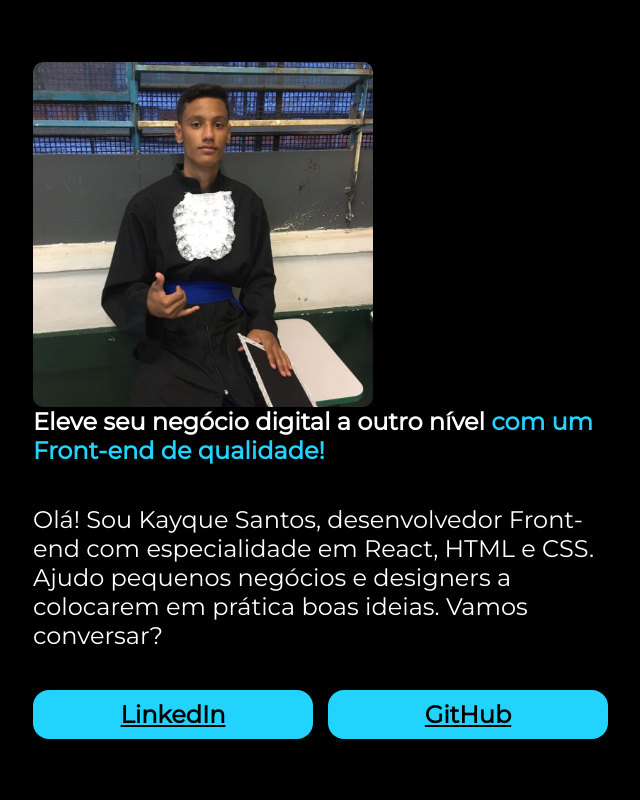
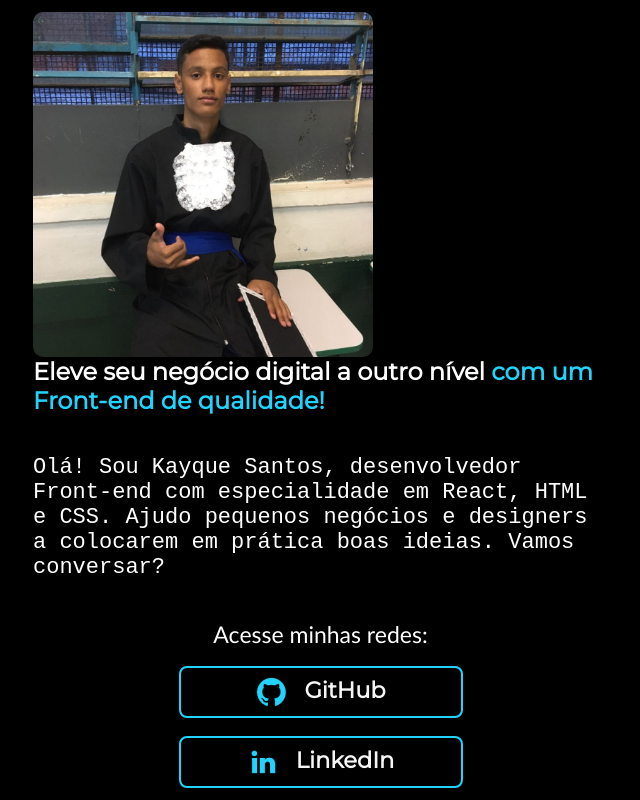
Before and after one commit to KayqueSanto/portifolio, a plain HTML site: page index.html in a window 1280 px wide. Shown: the whole page, without its empty margins (191-831 px from the left). Drawn offline with Linux system fonts and the light colour scheme.

Commit message:
19.05.2023

```diff
--- a/index.html
+++ b/index.html
@@ -24,8 +24,10 @@
             <p class="texto">Olá! Sou Kayque Santos, desenvolvedor Front-end com especialidade em React, HTML e CSS. Ajudo pequenos negócios e designers a colocarem em prática boas ideias. Vamos conversar?
             </p>
            <div class="botoes">
-           <a class="botoes__medidas" href="https://www.linkedin.com/in/kayque-santos-9a8115189/">LinkedIn</a>
-           <a class="botoes__medidas" href="https://github.com/KayqueSanto">GitHub</a>
+            <h2 class="h2">Acesse minhas redes:</h2>
+            <a class="botoes__medidas" href="https://github.com/KayqueSanto"> <img src="imagens/github.png" alt="GitHub"> GitHub</a>
+           <a class="botoes__medidas" href="https://www.linkedin.com/in/kayque-santos-9a8115189/"><img src="imagens/linkedin.png" alt="LinkedIn">LinkedIn</a>
+
            </div>
         </section>
 
--- a/style.css
+++ b/style.css
@@ -54,27 +54,37 @@ body {
 }
 
 .texto {
-    font-size: 24px;
+    font-size: 22px;
+    font-family:'Courier New', Courier, monospace
 }
 
 .botoes {
     display: flex;
+    flex-direction: column;
     justify-content: space-between;
-    font-family:#000000;
+    align-items: center;
+    gap: 18px;
 }
 
 /* o valor none é responsável por limpar as decorações do elemento âncora, a propriedade border-radius torna as bordas dos links arredondadas. */
 
 .botoes__medidas {
-    background-color: #22d4fd;
     width: 280px;
     text-align: center;
-    border-radius: 16px;
-    font-size: 24px;
-    padding: 10px 0;
+    border-radius: 8px;
+    font-size: 22.5px;
+    padding: 8px 0;
+    text-decoration: none;
     font-weight: bold;
-    color: #000000;
+    color: #f6f6f6;
+    border: 2px solid #22d4fd;
+    display: flex;
+    justify-content: center;
+    gap: 16px;
+}
 
+.botoes__medidas:hover{
+    background-color: #006c92;
 }
 
 .imagem {
@@ -88,3 +98,9 @@ body {
 html {
     height: 100%;
 }
+
+.h2 {
+    font-family:'Gill Sans', 'Gill Sans MT', Calibri, 'Trebuchet MS', sans-serif  ;
+    font-weight: 400;
+    font-size: 23px;
+}
```
Also changed, not shown: imagens/github.png (added), imagens/instagram.png (added), imagens/linkedin.png (added).
